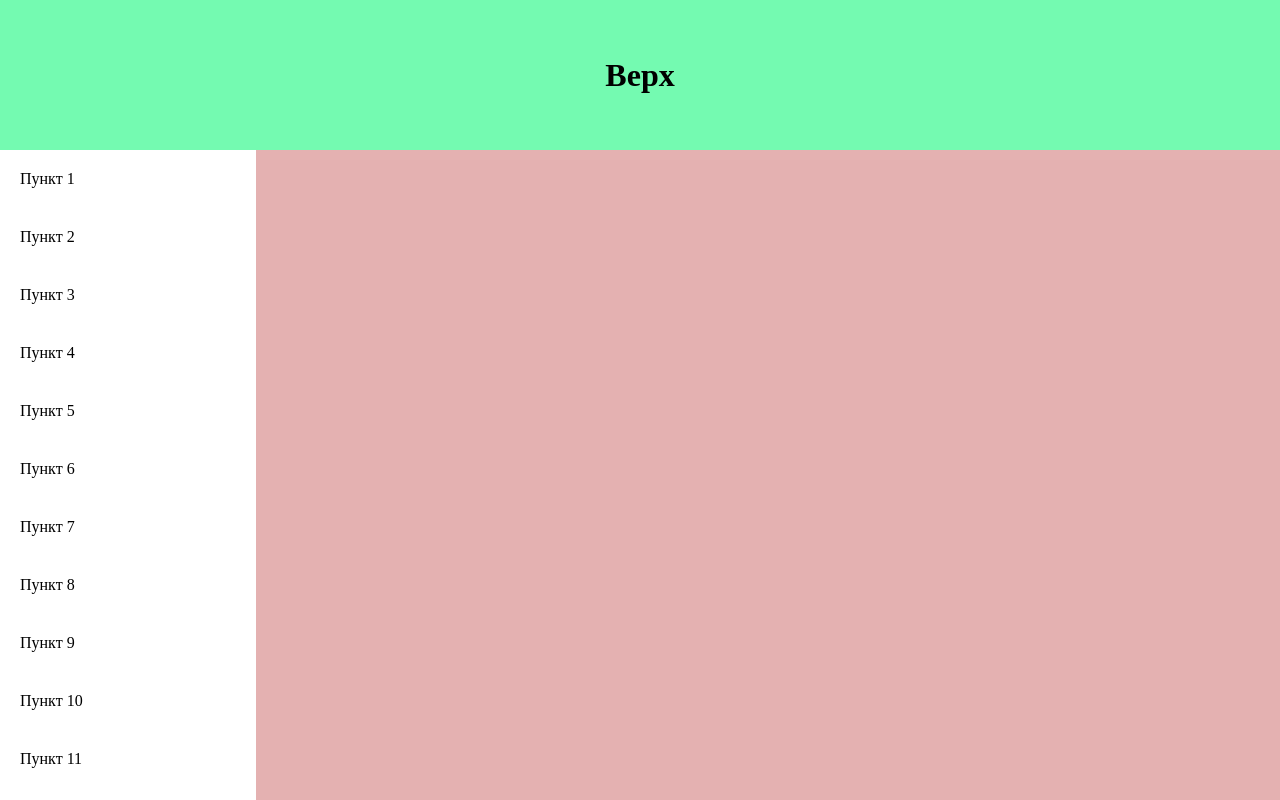
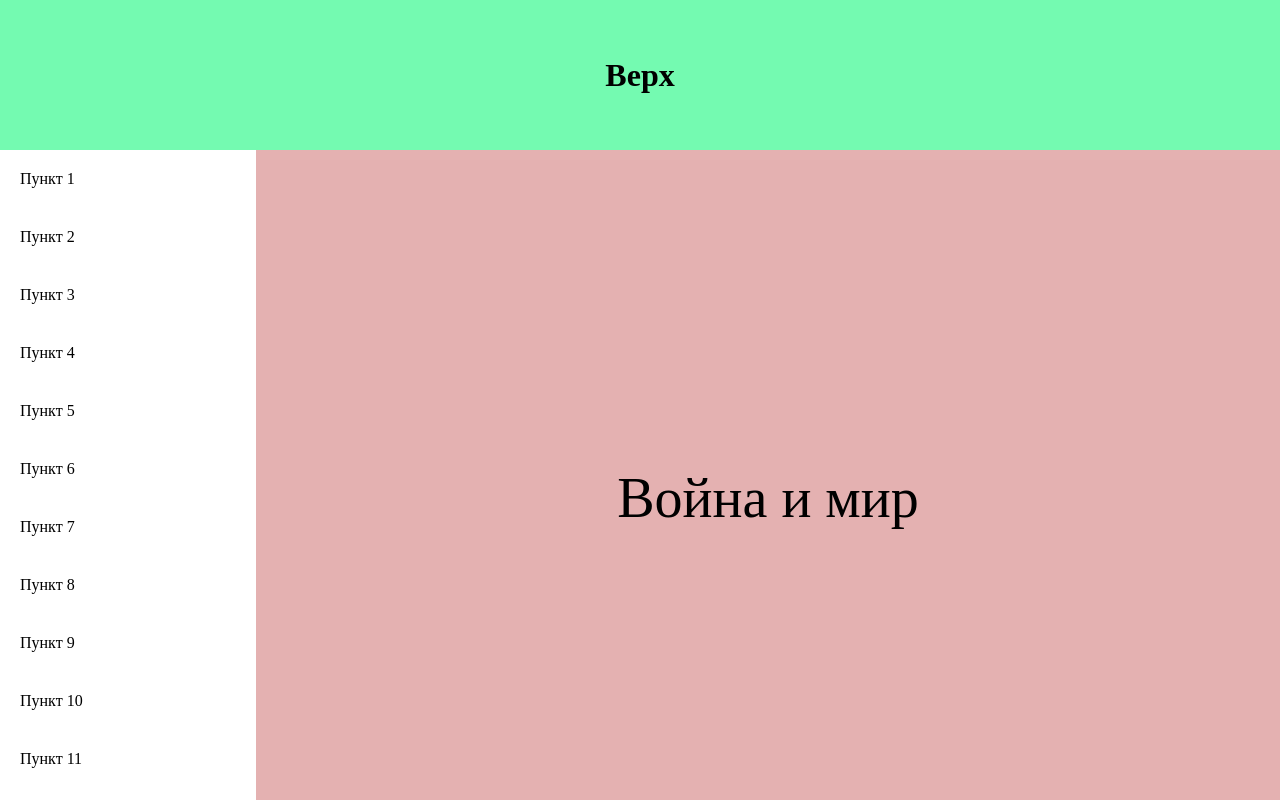
Before and after one commit to Lera1919/less1, a plain HTML site: page index.html in a window 1280 px wide. Both pictures are taken after a click on the item "Пункт 2". Shown: the top 800 px of the page. Drawn offline with Linux system fonts and the light colour scheme.

Commit message:
add content name

```diff
--- a/index.html
+++ b/index.html
@@ -15,7 +15,7 @@
 <body>
 <div class="header"><h1>Верх</h1></div>
 <div class="main">
-    <ul id="side-menu" class="side-menu">
+    <ul id="menu" class="side-menu">
         <li class="item-menu">Пункт 1</li>
         <li class="item-menu">Пункт 2</li>
         <li class="item-menu">Пункт 3</li>
--- a/script.js
+++ b/script.js
@@ -1,11 +1,49 @@
+
+window.addEventListener('load', function(){
+    //
+    let ul = document.getElementById('menu');
+    let arrayLi = document.getElementsByClassName('item-menu');
+
+    let content = document.getElementsByClassName('content');
+    // let arrayLi2 = document.getElementsByName('li');
+    // console.log(ul);
+    // console.log(arrayLi);
+
+
+    Object.keys(arrayLi).forEach( key => {
+
+    arrayLi[key].addEventListener('click', Concat)
+
+    })
+
+
+   function Concat(e){
+    if (e.target.innerText === 'Пункт 4') {
+        content[0].innerText   = 'Анна Каренина'
+    }
+    if (e.target.innerText === 'Пункт 2') {
+        content[0].innerText   = 'Война и мир'
+    }
+
+   }
+
+   console.log(content);
+
+})
 
 
 
+// let element = document.getElementById('app');
+
+// function changeColor(colorText = 'red') {
+// element.style.color = colorText;
+// element.innerHTML = "<h1>NEW TEXT </h1>";
+// }
 
 
-let element = document.getElementById('app');
-
-function changeColor(colorText = 'red') {
-element.style.color = colorText;
-element.innerHTML = "<h1>NEW TEXT </h1>";
-}
+// menu.addEventListener('click', Concat );
+// function Concat(lastName = 'Пупкин', firstName = 'Иван'){
+//     let result = lastName + ' '+ firstName;
+//     return result;
+// }
+// console.log()
--- a/style.css
+++ b/style.css
@@ -10,6 +10,7 @@
 .main {
     display: grid;
     grid-template-columns: 20% 1fr;
+    width: 100%;
 
 }
 .header {
@@ -54,4 +55,9 @@ color: #fff;
 }
 .content {
     background-color: rgb(228, 177, 177);
+    display: flex;
+    justify-content: center;
+    font-size: 56px;
+    align-items: center;
+
 }
```
